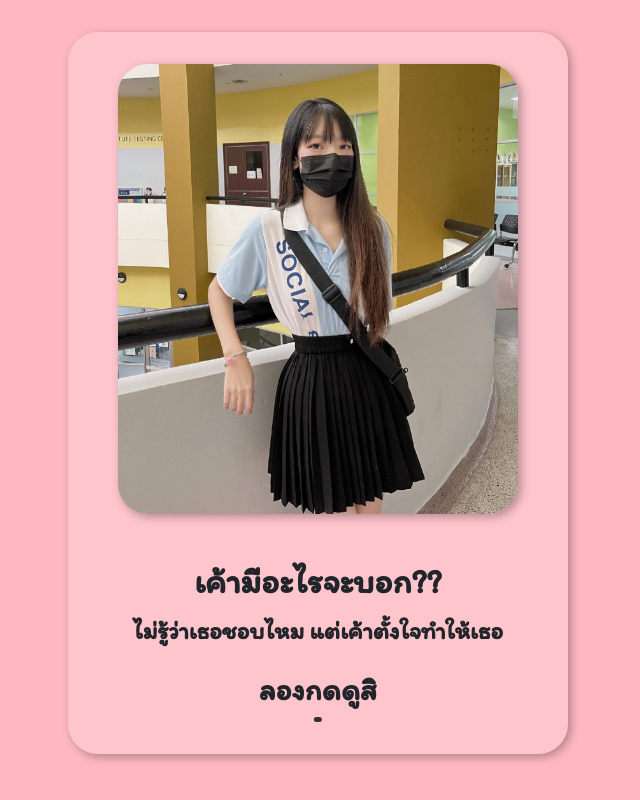
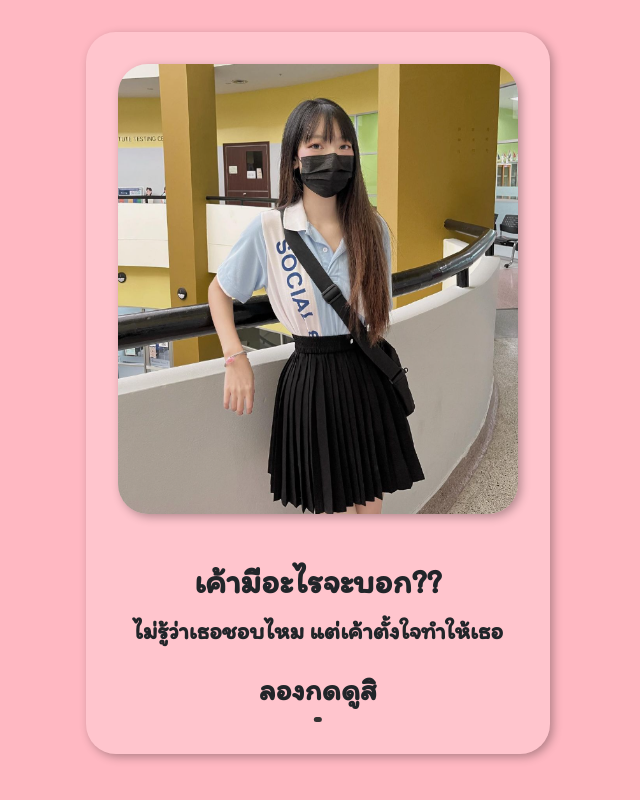
Before and after one commit to 031-niti/hbd_com, a plain HTML site: page index.html in a window 1280 px wide. Shown: the whole page, without its empty margins (322-962 px from the left). Drawn offline with nearby package versions, Linux system fonts and the light colour scheme.

Commit message:
add&edit

```diff
--- a/index.html
+++ b/index.html
@@ -23,22 +23,22 @@
       </div>
       <div class="container darker">
         <img src="/img/02.jpg" alt="Avatar" class="left" style="width:100%;">
-        <p class="p-left">นั้นสิวันนี้วันอะไรน้าาาา</p>
+        <p class="p-left">วันอังคาร ทำไมอะ</p>
         <span class="time-right">อ่านแล้ว</span>
       </div>
       <div class="container darker">
         <img src="/img/03.jpg" alt="Avatar" class="right" style="width:100%;">
-        <p class="p-right">วันเกิดเธอไงงง <br> เค้าขอให้เธอมีความสุขมากๆ</p>
-        <span class="time-left">ส่งเมื่อ 3 นาทีที่ผ่านมา</span>
+        <p class="p-right">อ่าวก็วันนี้ วันเกิดเธอไงง</p>
+        <span class="time-left">ส่งเมื่อ 4 นาทีที่ผ่านมา</span>
       </div>
       <div class="container darker">
         <img src="/img/03.jpg" alt="Avatar" class="right" style="width:100%;">
-        <p class="p-right">มีแต่เรื่องดีๆสิ่งดีๆเข้ามา <br> คิดอะไรก็ขอให้สมหวัง</p>
+        <p class="p-right">เค้าขอให้เธอมีความสุขมากๆ<br>มีแต่เรื่องดีๆสิ่งดีๆเข้ามา</p>
         <span class="time-left">ส่งเมื่อ 2 นาทีที่ผ่านมา</span>
       </div>
       <div class="container darker">
         <img src="/img/03.jpg" alt="Avatar" class="right" style="width:100%;">
-        <p class="p-right">ขอให้ได้ A ทุกวิชา </p>
+        <p class="p-right">คิดอะไรก็ขอให้สมหวัง<br>ขอให้ได้ A ทุกวิชา</p>
         <span class="time-left">ส่งเมื่อ 1 นาทีที่ผ่านมา</span>
       </div>
       <div class="container darker">
--- a/style.css
+++ b/style.css
@@ -17,7 +17,7 @@ body {
 
 .h1 {
   font-weight: bolder;
-  font-size: 40px;
+  font-size: 42px;
 }
 
 h3 {
@@ -38,7 +38,7 @@ h3 {
 }
 
 .hps {
-  width: 500px;
+  width: 464px;
   margin: 2rem 0 ;
   background-color: rgba(255, 250, 250, 0.2);
   border-radius: 30px;
@@ -47,7 +47,7 @@ h3 {
 }
 
 .hps img {
-  margin: 2rem 0;
+  margin: 2rem 2rem;
   border-radius: 30px;
   width: 400px;
   height: 450px;
@@ -142,7 +142,9 @@ button {
 /* When the height of the screen is less than 450 pixels,
 change the font-size of the links and position the close button again,
 so they don't overlap */
-@media screen and (max-width: 500px) {
+
+
+@media screen and (max-width: 900px) {
   .overlay {
     overflow-y: auto;
   }
@@ -177,7 +179,7 @@ so they don't overlap */
     height: 350px;
     background-position: center;
     background-size: cover;
-    margin: 1.5rem 0;
+    margin: 2rem auto;
     box-shadow: 3px 3px 3px rgba(0, 0, 0, 0.2);
   }
 
@@ -202,8 +204,6 @@ so they don't overlap */
   }
 
 }
-
-
 
 .container {
   cursor: pointer;
@@ -232,10 +232,9 @@ so they don't overlap */
 .darker {
   box-shadow: 3px 3px 10px rgba(0, 0, 0, 0.2);
   border-color: #e0e0e0;
-  background-color: #fffdfd;
+  background-color:#e0e0e0 ;
   margin: 0.7rem auto;
 }
-
 
 .container::after {
   content: "";
```
